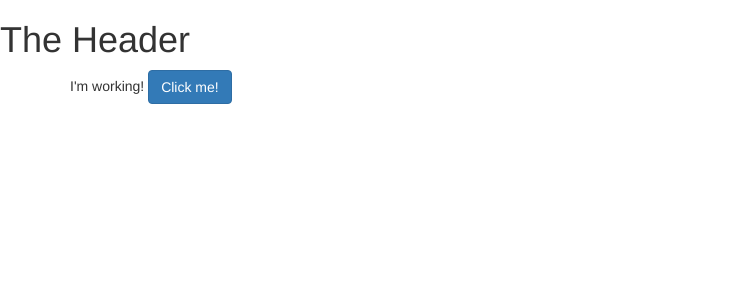
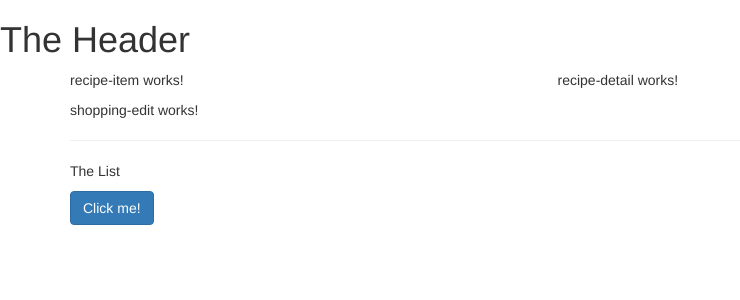
Before and after one commit to immanvales011/Course-Project---Angular---The-Complete-Guide-by-Maximilian-Schwarzm-ller-, an Angular app: page / in a window 1280 px wide. Shown: the top 300 px of the page, without its empty margins (0-740 px from the left). Built offline with nearby package versions, Linux system fonts and the light colour scheme.

Commit message:
EOV: added basic layout

```diff
--- a/src/app/app.component.html
+++ b/src/app/app.component.html
@@ -2,7 +2,8 @@
 <div class="container">
   <div class="row">
     <div class="col-md-12">
-      I'm working!
+      <app-recipes></app-recipes>
+      <app-shopping-list></app-shopping-list>
       <button class="btn btn-primary">Click me!</button>
     </div>
   </div>
--- a/src/app/recipes/recipe-list/recipe-list.component.html
+++ b/src/app/recipes/recipe-list/recipe-list.component.html
@@ -1 +1 @@
-<p>recipe-list works!</p>
+<app-recipe-item></app-recipe-item>
--- a/src/app/recipes/recipes.component.html
+++ b/src/app/recipes/recipes.component.html
@@ -1 +1,8 @@
-<p>recipes works!</p>
+<div class="row">
+  <div class="col-md-5">
+    <app-recipe-list></app-recipe-list>
+  </div>
+  <div class="col-md-7">
+    <app-recipe-detail></app-recipe-detail>
+  </div>
+</div>
--- a/src/app/shopping-list/shopping-list.component.html
+++ b/src/app/shopping-list/shopping-list.component.html
@@ -1 +1,7 @@
-<p>shopping-list works!</p>
+<div class="row">
+  <div class="col-xs-10">
+    <app-shopping-edit></app-shopping-edit>
+    <hr />
+    <p>The List</p>
+  </div>
+</div>
```
